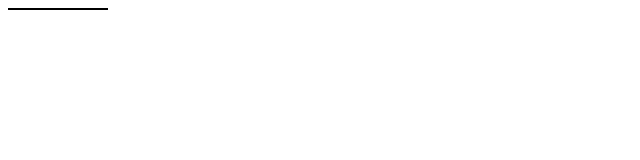
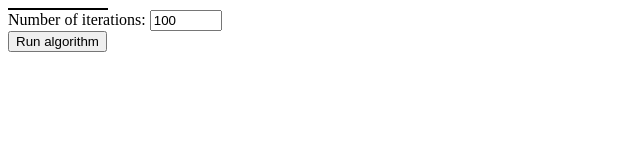
Before and after one commit to kczernuszka/Brown-Lomnicki-algorithm, a plain HTML site: page sites/algorithm.html in a window 1280 px wide. Shown: the whole page, without its empty margins (0-640 px from the left). Drawn offline with Linux system fonts and the light colour scheme.

Commit message:
Add a form to starting the algorithm

```diff
--- a/sites/algorithm.html
+++ b/sites/algorithm.html
@@ -1,5 +1,10 @@
 <body onload="createTable()">
     <div id="table"></div>
+    <form id="form">
+        <label for="iterates">Number of iterations:</label>
+        <input type="number" id="iterates" value="100" min="1" max="9999" /><br />
+        <input type="button" value="Run algorithm" />
+    </form>
 
     <script src="../scripts/script.js"></script>
 </body>
```
